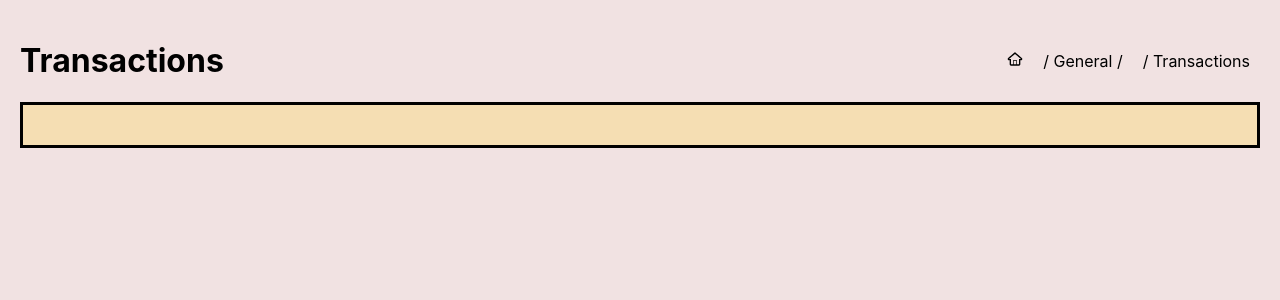
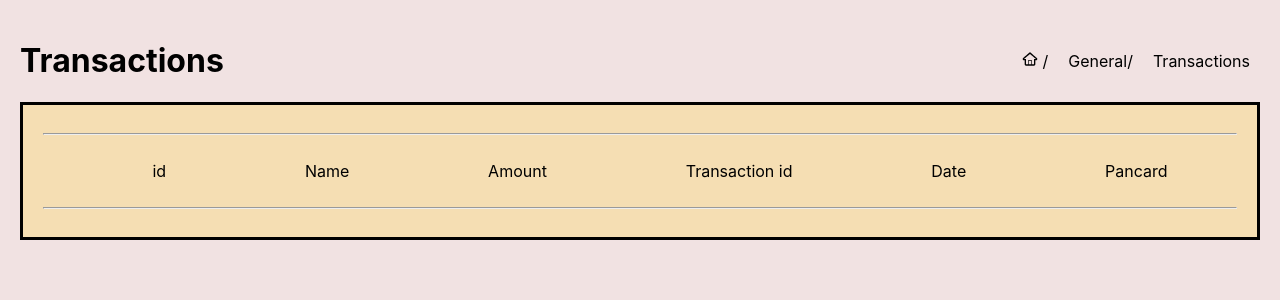
Before and after one commit to SukanyaWebDev/assignment-task, a React (Create React App) app: page / in a window 1280 px wide. Shown: the top 300 px of the page. Built offline with nearby package versions, Linux system fonts and the light colour scheme.

Commit message:
solution 3

```diff
--- a/src/components/TransactionsPage/index.css
+++ b/src/components/TransactionsPage/index.css
@@ -20,3 +20,10 @@
     background-color: wheat;
 
 }
+.transctions-list{
+    list-style-type: none;
+    display: flex;
+    justify-content: space-around;
+
+
+}
--- a/src/components/TransactionsPage/index.js
+++ b/src/components/TransactionsPage/index.js
@@ -4,13 +4,25 @@ import './index.css'
 const TransactionsPage = () => (
     <div className="transaction-container">
         <div className="trans-header"><h1>Transactions</h1>
-        <ul className="list-of-con-trans">
-            <li><TiHomeOutline /></li>
-            <li> / General /</li>
-            <li>/ Transactions</li>
+            <ul className="list-of-con-trans">
+                <li><TiHomeOutline /> /</li>
+                <li>General/</li>
+                <li>Transactions</li>
             </ul>
         </div>
-        <div className="disply-trans-containe"></div>
+
+        <div className="disply-trans-containe">
+        <hr/>
+            <ul className="transctions-list">
+                <li>id</li>
+                <li>Name</li>
+                <li>Amount</li>
+                <li>Transaction id</li>
+                <li>Date</li>
+                <li>Pancard</li>
+            </ul>
+            <hr/>
+        </div>
 
     </div>
 )
```
